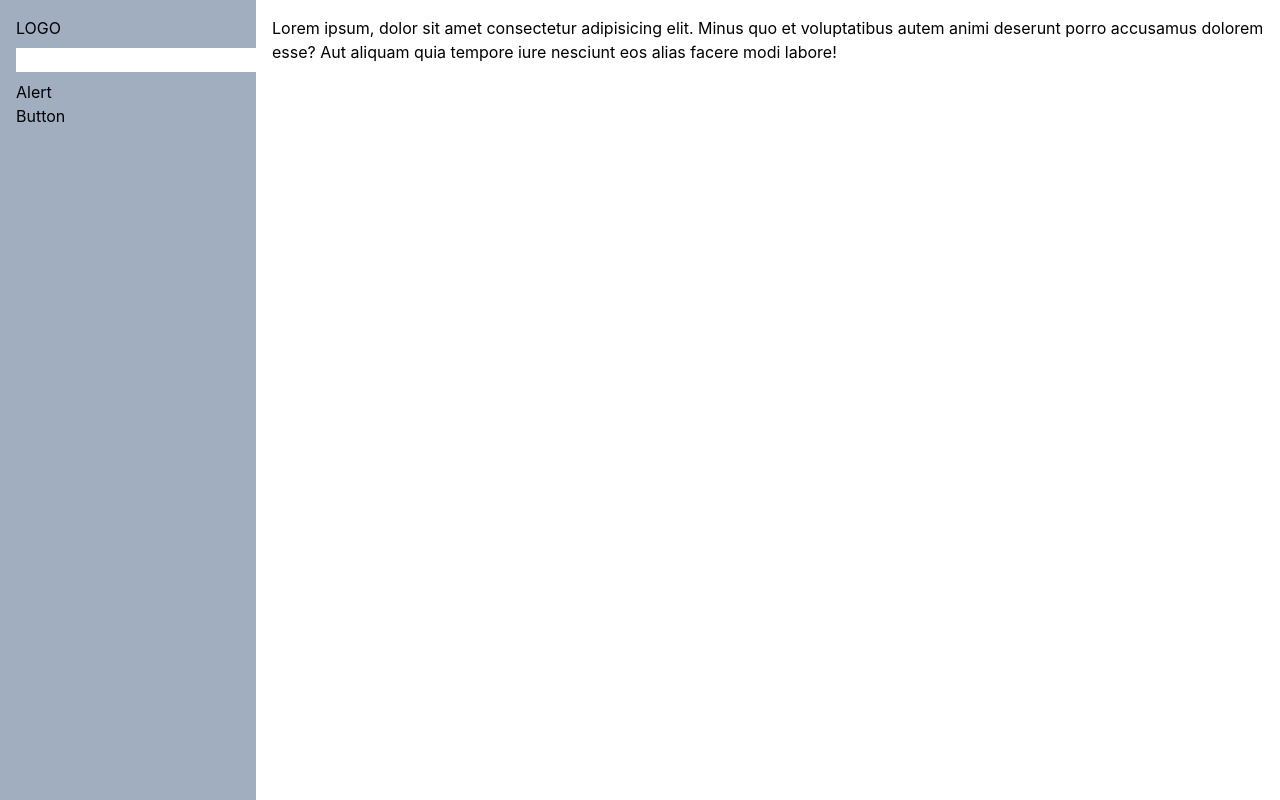
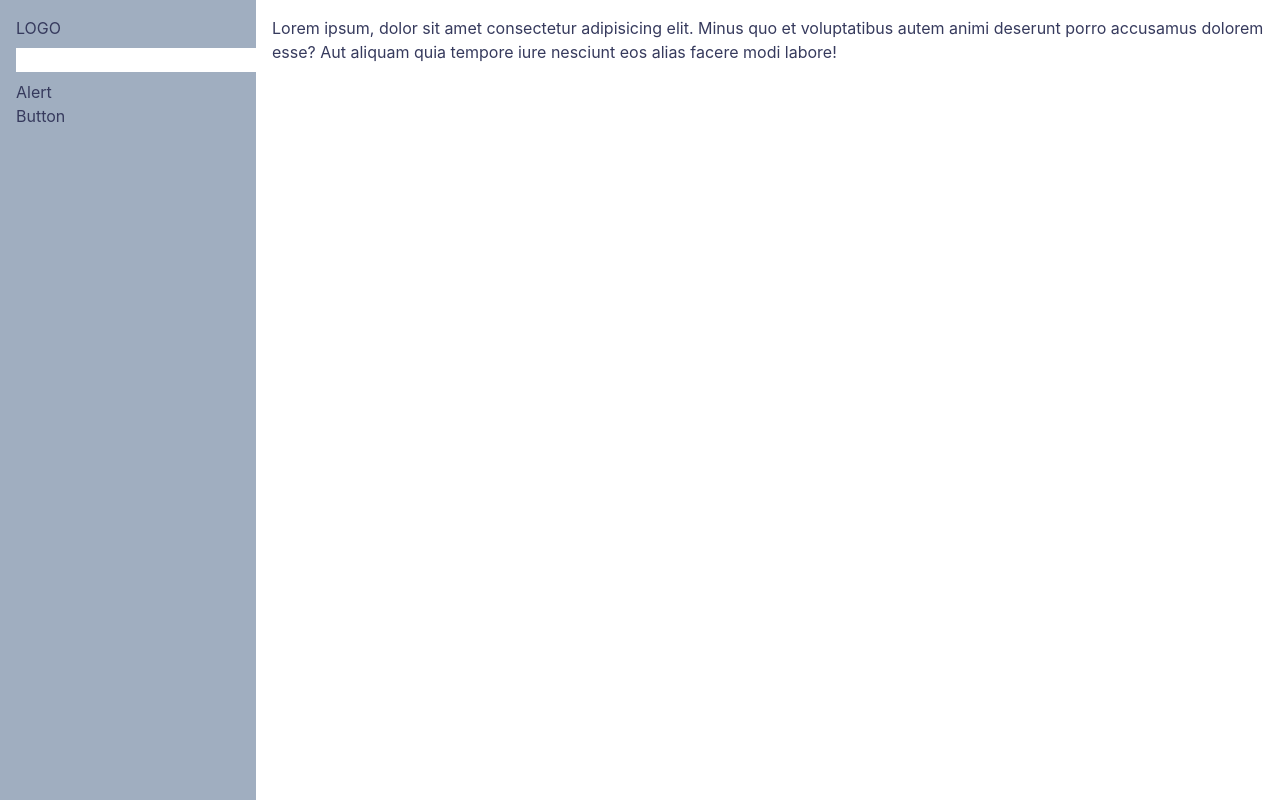
Before and after one commit to tailwindow/ui, a Vue app: page / in a window 1280 px wide. Built offline with nearby package versions, Linux system fonts and the light colour scheme.

Commit message:
add css default font color for black

```diff
--- a/src/assets/css/tailwind.css
+++ b/src/assets/css/tailwind.css
@@ -1,5 +1,7 @@
 @tailwind base;
-
 @tailwind components;
+body {
+    color: #363a5d;
+}
 
 @tailwind utilities;
```
